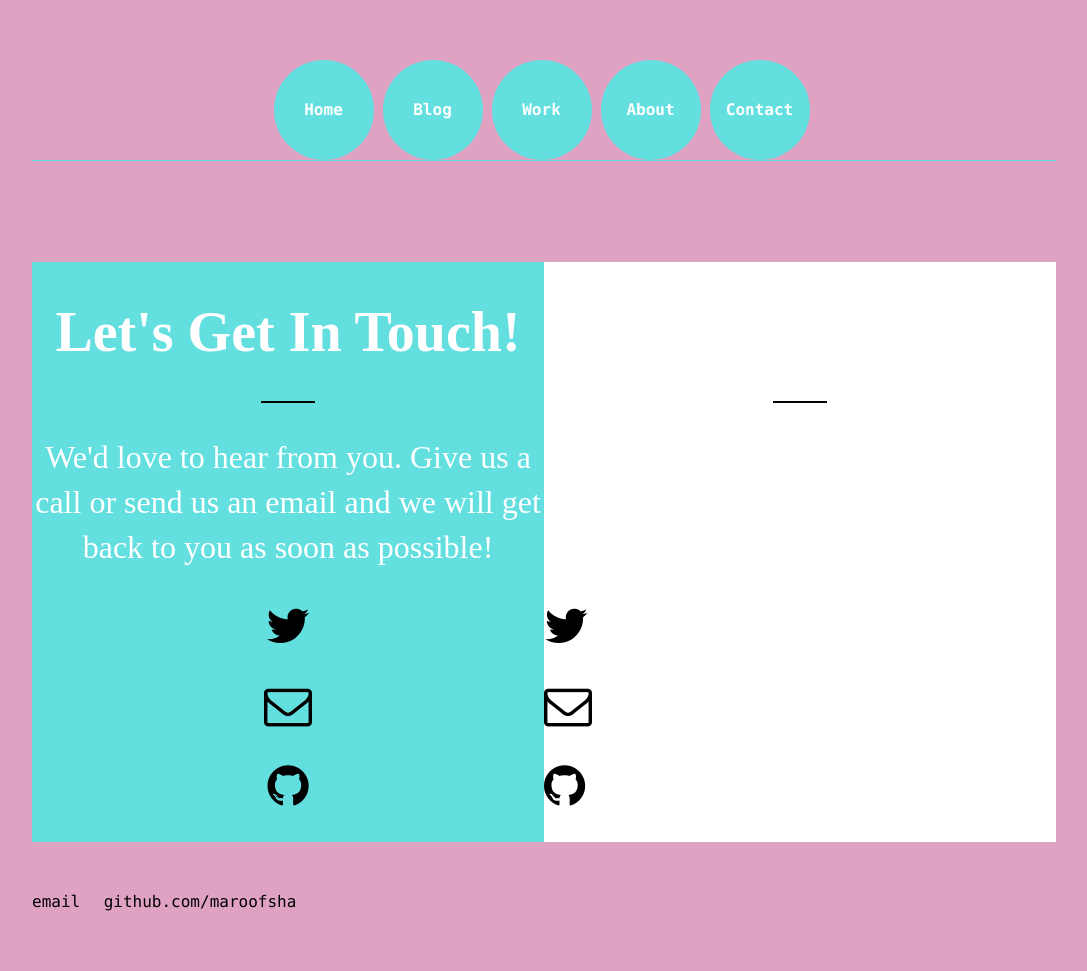
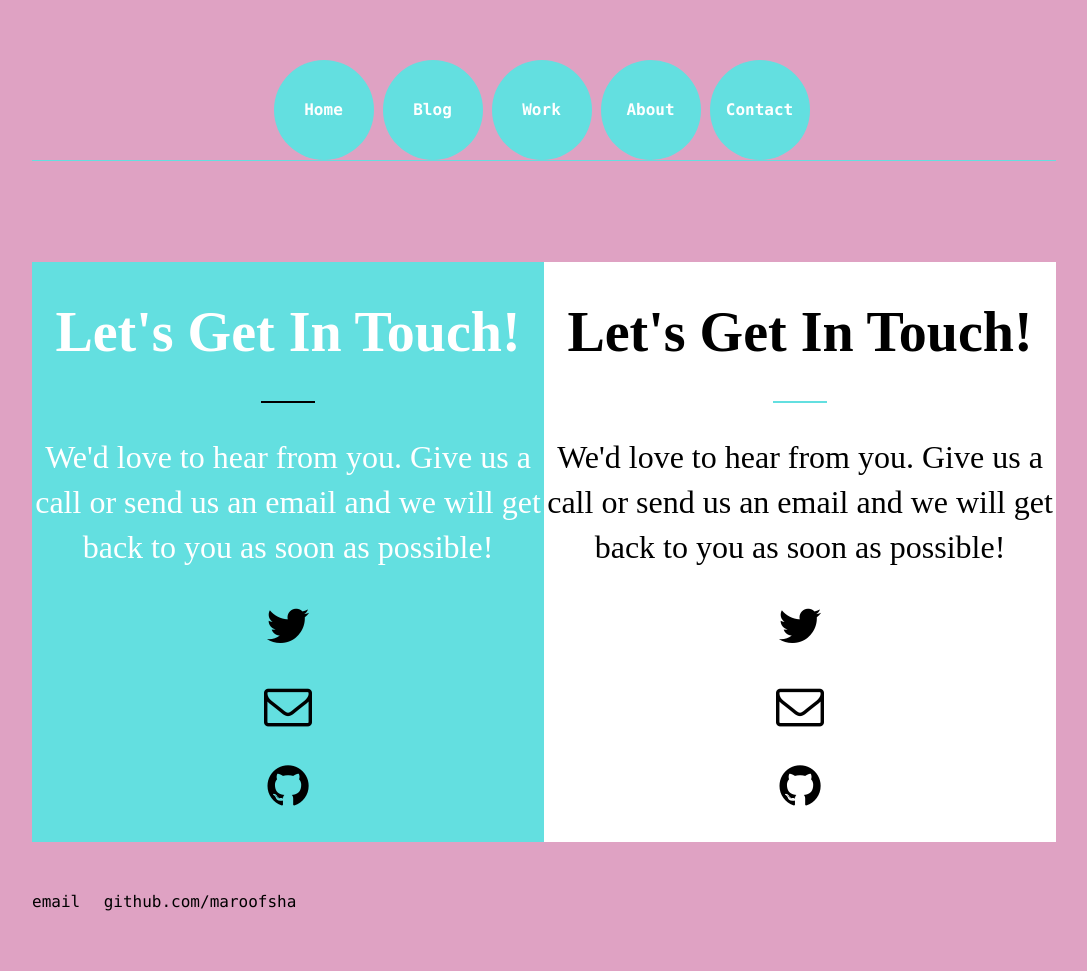
Before and after one commit to maroofsha/maroofsha.github.io, a Jekyll site: the page built from contact.html, in a window 1280 px wide. Shown: the whole page, without its empty margins (96-1183 px from the left). Built offline with Jekyll 4.4.1, drawn with Linux system fonts in a browser that asks for light colours; nearby versions of some CDN libraries.

Commit message:
Update contact.html

```diff
--- a/contact.html
+++ b/contact.html
@@ -62,11 +62,11 @@ float: right;
 </center>
 
 
-
+     <center>
     <div class="floatright">
-         <h1>Let's Get In Touch!</h1>
-                <hr color="#000" width="10%" />
-                <p>We'd love to hear from you. Give us a call or send us an email and we will get back to you as soon as possible!</p>
+         <h1 style="color:#000;">Let's Get In Touch!</h1>
+                <hr color="#63dfe0" width="10%" />
+                <p style="color:#000;">We'd love to hear from you. Give us a call or send us an email and we will get back to you as soon as possible!</p>
 
             <a href="https://twitter.com/{{ site.twitter_username }}">
                 <i class="fa fa-twitter fa-3x wow bounceIn" data-wow-delay=".1s"></i>
```
